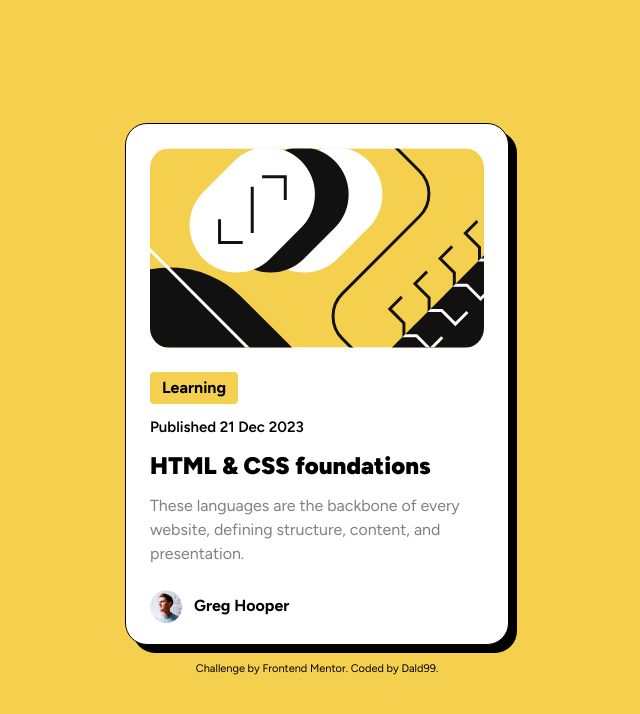
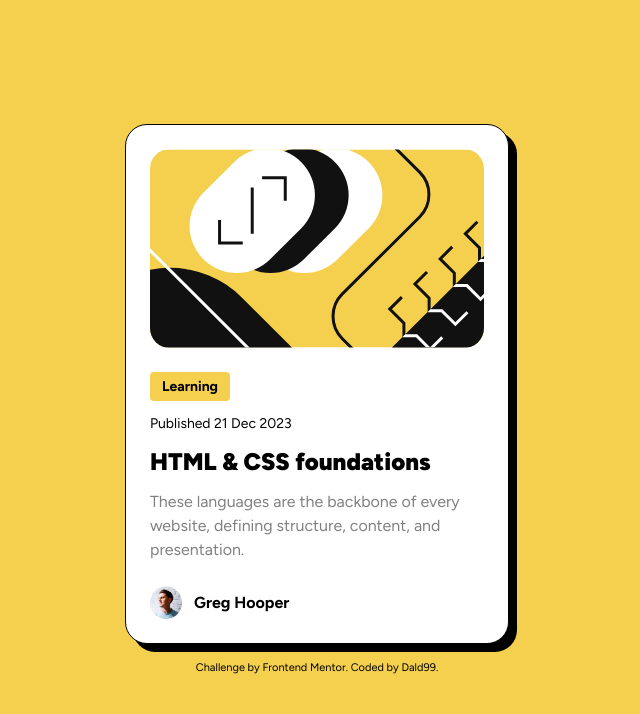
Before and after one commit to Dald99/blog-preview-card, a website: page index.html in a window 1280 px wide. Shown: the whole page, without its empty margins (323-963 px from the left). Drawn offline with Linux system fonts and the light colour scheme.

Commit message:
Second commit

```diff
--- a/index.html
+++ b/index.html
@@ -19,9 +19,10 @@
                 class="card border-[1px] max-w-[384px] max-h-[522px] rounded-[22px] p-[24px] transition-all bg-white shadow-custom-black hover:shadow-hover-custom-black md:mx-0 mx-[24px]">
             <img class="rounded-[20px]" src="./assets/images/illustration-article.svg" alt="Article">
 
-            <p class="bg-primary inline-block px-[12px] py-[4px] rounded-[4px] font-bold mt-[24px]">Learning</p>
+            <p class="bg-primary inline-block px-[12px] py-[4px] rounded-[4px] font-bold mt-[24px] text-[14px]">Learning
+            </p>
 
-            <p class="my-[12px] font-semibold text-[15px]">Published 21 Dec 2023</p>
+            <p class="my-[12px] text-[14px]">Published 21 Dec 2023</p>
 
             <h1
                     class="font-black text-[1.2rem] md:text-2xl hover:text-primary hover:cursor-pointer transition-all">HTML &
```
Also changed, not shown: css/output.css.
